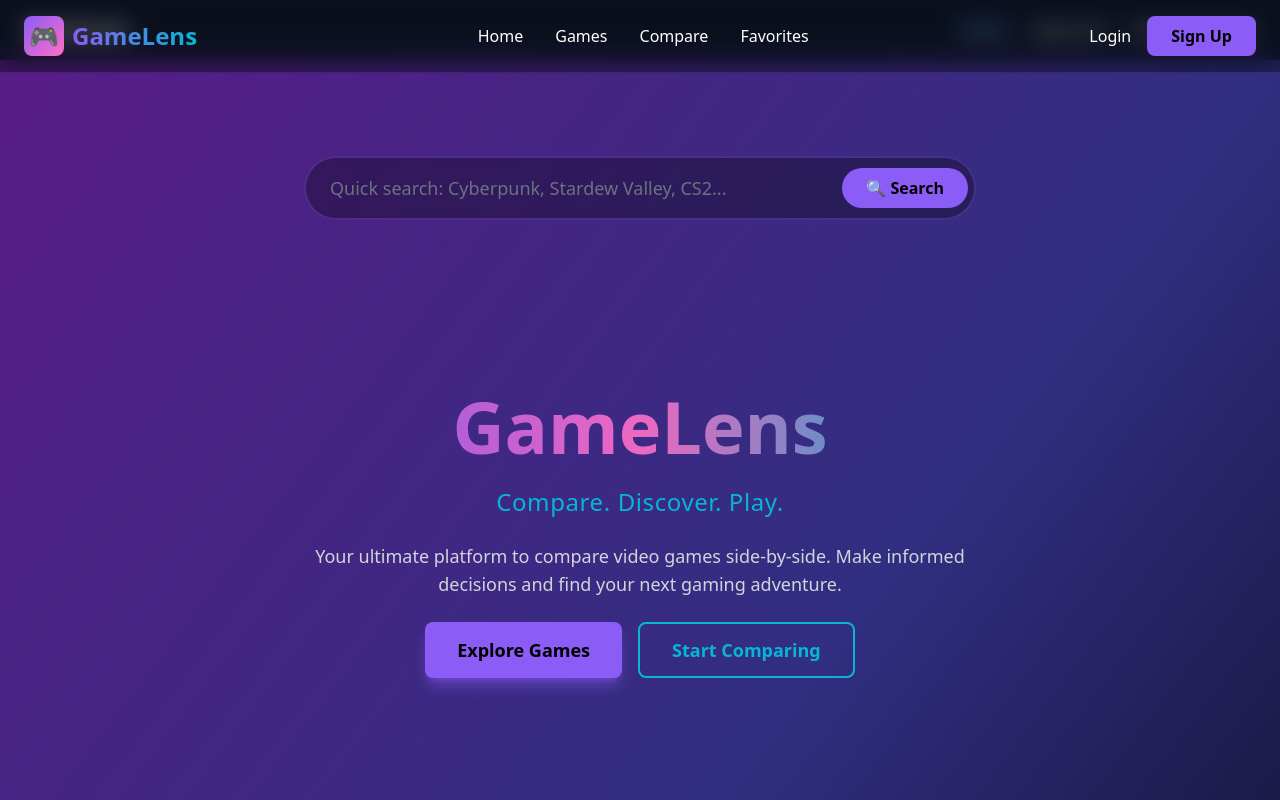
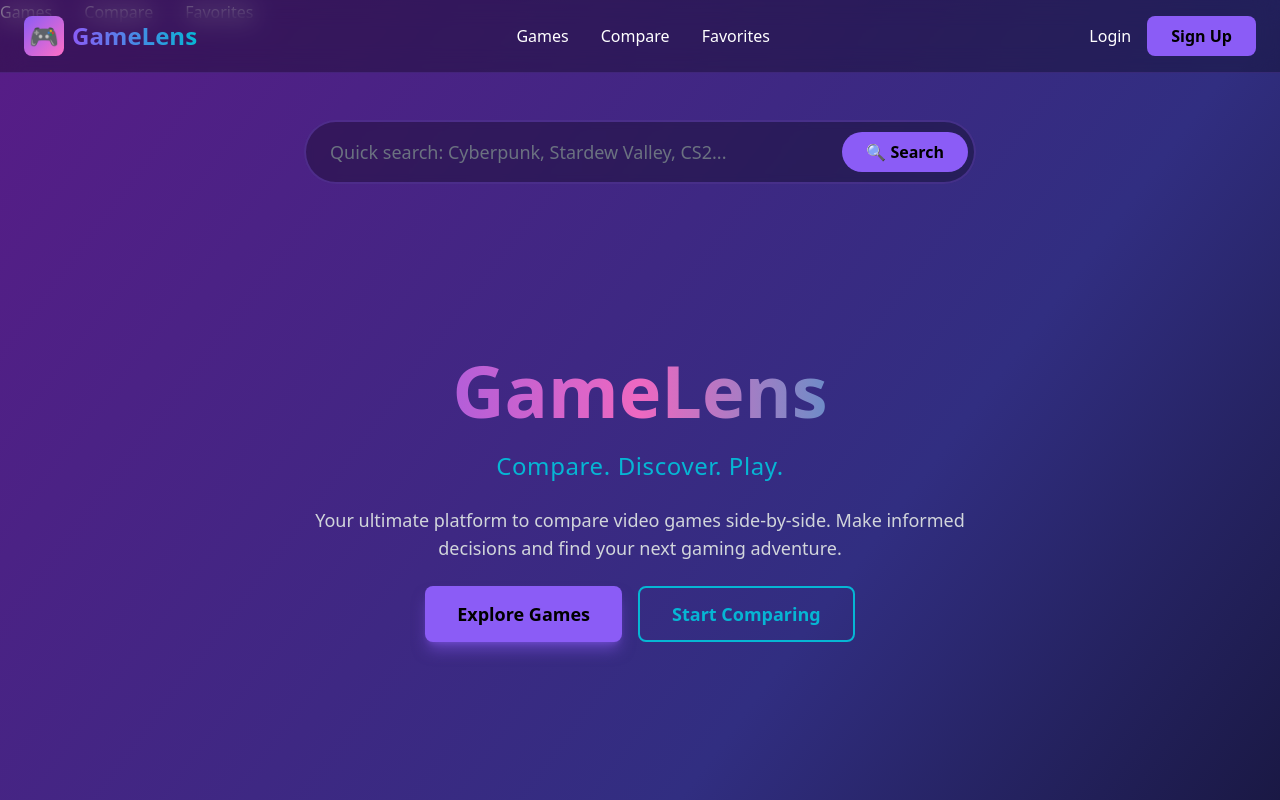
Before and after one commit to H0m34k/Comparare_Jocuri, a React (Vite) app: page / in a window 1280 px wide. Shown: the top 800 px of the page. Built offline with nearby package versions, Linux system fonts and the light colour scheme.

Commit message:
Update Header and Navbar components

```diff
--- a/src/components/Header.tsx
+++ b/src/components/Header.tsx
@@ -1,37 +1,44 @@
-import { NavLink } from "react-router-dom";
+import { useNavigate } from 'react-router-dom';
+import Navbar from './Navbar';
 
-const Header = () => {
-  const linkClass = ({ isActive }: { isActive: boolean }) =>
-    isActive
-      ? "text-blue-400 font-semibold"
-      : "text-white hover:text-blue-300";
+function Header() {
+  const navigate = useNavigate();
 
   return (
-    <header className="bg-slate-900">
-      <div className="max-w-7xl mx-auto px-6 py-4 flex items-center justify-between">
+    <header className="fixed top-0 left-0 right-0 z-50 bg-black/30 backdrop-blur-md border-b border-neon-purple/20">
+      <div className="container mx-auto px-6 py-4">
+        <div className="flex items-center justify-between">
 
-        {/* Logo / title */}
-        <h1 className="text-xl font-bold text-white">
-          GameLens
-        </h1>
+          {/* Logo - clickable */}
+          <div
+            onClick={() => navigate('/')}
+            className="flex items-center space-x-2 cursor-pointer hover:opacity-80 transition-opacity"
+          >
+            <div className="w-10 h-10 bg-gradient-to-br from-neon-purple to-neon-pink rounded-lg flex items-center justify-center">
+              <span className="text-2xl">🎮</span>
+            </div>
+            <span className="text-2xl font-bold bg-gradient-to-r from-neon-purple to-neon-cyan bg-clip-text text-transparent">
+              GameLens
+            </span>
+          </div>
 
-        {/* Navigation */}
-        <nav className="flex gap-6">
-          <NavLink to="/" className={linkClass}>
-            Home
-          </NavLink>
+          {/* Navigation Links - Navbar component */}
+          <Navbar />
 
-          <NavLink to="/games" className={linkClass}>
-            Game List
-          </NavLink>
+          {/* Auth Buttons */}
+          <div className="flex items-center space-x-4">
+            <button className="text-white hover:text-neon-cyan transition-colors">
+              Login
+            </button>
+            <button className="px-6 py-2 bg-neon-purple hover:bg-neon-pink transition-all rounded-lg font-semibold">
+              Sign Up
+            </button>
+          </div>
 
-          <NavLink to="/compare" className={linkClass}>
-            Compare Games
-          </NavLink>
-        </nav>
+        </div>
       </div>
     </header>
   );
-};
+}
 
 export default Header;
--- a/src/components/Navbar.tsx
+++ b/src/components/Navbar.tsx
@@ -1,45 +1,38 @@
+import { NavLink } from 'react-router-dom';
+
 function Navbar() {
   return (
-    <nav className="fixed top-0 left-0 right-0 z-50 bg-black/30 backdrop-blur-md border-b border-neon-purple/20">
-      <div className="container mx-auto px-6 py-4">
-        <div className="flex items-center justify-between">
-          {/* Logo */}
-          <div className="flex items-center space-x-2">
-            <div className="w-10 h-10 bg-gradient-to-br from-neon-purple to-neon-pink rounded-lg flex items-center justify-center">
-              <span className="text-2xl">🎮</span>
-            </div>
-            <span className="text-2xl font-bold bg-gradient-to-r from-neon-purple to-neon-cyan bg-clip-text text-transparent">
-              GameLens
-            </span>
-          </div>
-
-          {/* Navigation Links */}
-          <div className="hidden md:flex items-center space-x-8">
-            <a href="#" className="text-white hover:text-neon-cyan transition-colors">
-              Home
-            </a>
-            <a href="#" className="text-white hover:text-neon-cyan transition-colors">
-              Games
-            </a>
-            <a href="#" className="text-white hover:text-neon-cyan transition-colors">
-              Compare
-            </a>
-            <a href="#" className="text-white hover:text-neon-cyan transition-colors">
-              Favorites
-            </a>
-          </div>
-
-          {/* Auth Buttons */}
-          <div className="flex items-center space-x-4">
-            <button className="text-white hover:text-neon-cyan transition-colors">
-              Login
-            </button>
-            <button className="px-6 py-2 bg-neon-purple hover:bg-neon-pink transition-all rounded-lg font-semibold">
-              Sign Up
-            </button>
-          </div>
-        </div>
-      </div>
+    <nav className="hidden md:flex items-center space-x-8">
+      <NavLink
+        to="/games"
+        className={({ isActive }) =>
+          isActive
+            ? "text-neon-cyan font-semibold"
+            : "text-white hover:text-neon-cyan transition-colors"
+        }
+      >
+        Games
+      </NavLink>
+      <NavLink
+        to="/compare"
+        className={({ isActive }) =>
+          isActive
+            ? "text-neon-cyan font-semibold"
+            : "text-white hover:text-neon-cyan transition-colors"
+        }
+      >
+        Compare
+      </NavLink>
+      <NavLink
+        to="/favorites"
+        className={({ isActive }) =>
+          isActive
+            ? "text-neon-cyan font-semibold"
+            : "text-white hover:text-neon-cyan transition-colors"
+        }
+      >
+        Favorites
+      </NavLink>
     </nav>
   );
 }
```
